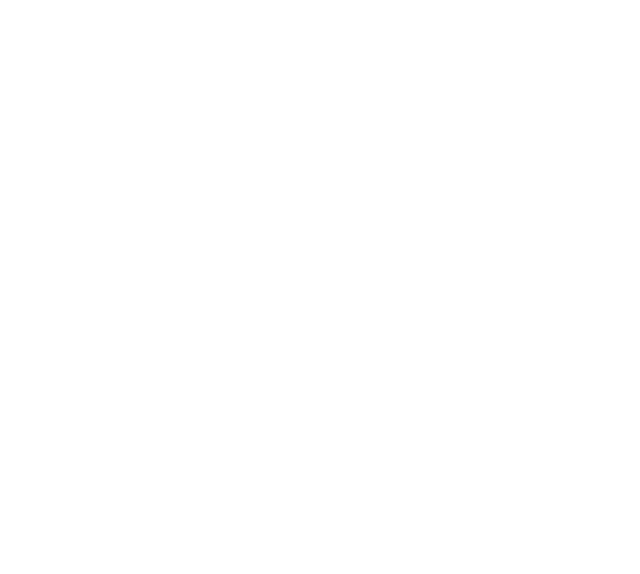
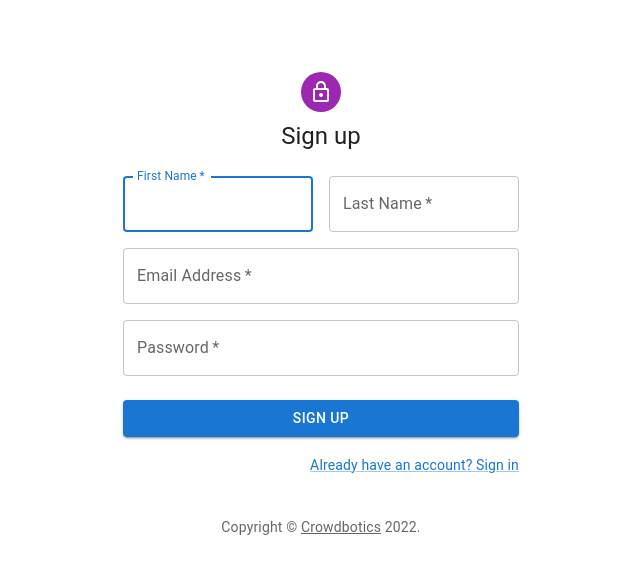
Before and after one commit to samaila-bashir/crowdbotics-dashboard, a React (Create React App) app: page /signup in a window 1280 px wide. Shown: the top 574 px of the page, without its empty margins (319-959 px from the left). Built offline with nearby package versions, Linux system fonts and the light colour scheme.

Commit message:
Implemented Auth route

```diff
--- a/src/App.tsx
+++ b/src/App.tsx
@@ -1,15 +1,19 @@
 import React from "react";
+import { BrowserRouter as Router, Route, Switch,Redirect} from "react-router-dom";
+import AuthRoute from "./auth/auth.route";
+
 import Application from "./dashboard/application/application.list/List.application";
-import { BrowserRouter as Router, Route, Switch } from "react-router-dom";
+
 
 function App() {
   return (
     <Router>
       <div className="app">
         <Switch>
-          <Route exact path="/">
-            <Application />
+          <Route path="/">
+            <AuthRoute />
           </Route>
+          <Redirect from="*" to="/"/>
         </Switch>
       </div>
     </Router>
--- /dev/null
+++ b/src/auth/auth.route.tsx
@@ -0,0 +1,20 @@
+import { Route, Switch, Redirect } from "react-router-dom";
+
+import Login from "./login/Login";
+import Signup from "./signup/Signup";
+
+const AuthRoute = () => {
+    return (
+        <Switch>
+            <Route exact path="/login">
+                <Login />
+            </Route>
+            <Route path="/signup">
+                <Signup />
+            </Route>
+            <Redirect path="*" to="/login" />
+        </Switch>
+    );
+}
+
+export default AuthRoute;
--- a/src/auth/login/Login.tsx
+++ b/src/auth/login/Login.tsx
@@ -1,3 +1,105 @@
-export const Login = () => {
+import * as React from 'react';
+import Avatar from '@mui/material/Avatar';
+import Button from '@mui/material/Button';
+import CssBaseline from '@mui/material/CssBaseline';
+import TextField from '@mui/material/TextField';
+import Link from '@mui/material/Link';
+import Grid from '@mui/material/Grid';
+import Box from '@mui/material/Box';
+import LockOutlinedIcon from '@mui/icons-material/LockOutlined';
+import Typography from '@mui/material/Typography';
+import Container from '@mui/material/Container';
+import { createTheme, ThemeProvider } from '@mui/material/styles';
 
+function Copyright(props: any) {
+  return (
+    <Typography variant="body2" color="text.secondary" align="center" {...props}>
+      {'Copyright © '}
+      <Link color="inherit" href="https://crowdbotics.com/">
+        Crowdbotics
+      </Link>{' '}
+      {new Date().getFullYear()}
+      {'.'}
+    </Typography>
+  );
 }
+
+const theme = createTheme();
+
+export default function SignIn() {
+  const handleSubmit = (event: React.FormEvent<HTMLFormElement>) => {
+    event.preventDefault();
+    const data = new FormData(event.currentTarget);
+    // eslint-disable-next-line no-console
+    console.log({
+      email: data.get('email'),
+      password: data.get('password'),
+    });
+  };
+
+  return (
+    <ThemeProvider theme={theme}>
+      <Container component="main" maxWidth="xs">
+        <CssBaseline />
+        <Box
+          sx={{
+            marginTop: 8,
+            display: 'flex',
+            flexDirection: 'column',
+            alignItems: 'center',
+          }}
+        >
+          <Avatar sx={{ m: 1, bgcolor: 'secondary.main' }}>
+            <LockOutlinedIcon />
+          </Avatar>
+          <Typography component="h1" variant="h5">
+            Sign in
+          </Typography>
+          <Box component="form" onSubmit={handleSubmit} noValidate sx={{ mt: 1 }}>
+            <TextField
+              margin="normal"
+              required
+              fullWidth
+              id="email"
+              label="Email Address"
+              name="email"
+              autoComplete="email"
+              autoFocus
+            />
+            <TextField
+              margin="normal"
+              required
+              fullWidth
+              name="password"
+              label="Password"
+              type="password"
+              id="password"
+              autoComplete="current-password"
+            />
+            <Button
+              type="submit"
+              fullWidth
+              variant="contained"
+              sx={{ mt: 3, mb: 2 }}
+            >
+              Sign In
+            </Button>
+            <Grid container>
+              <Grid item xs>
+                <Link href="#" variant="body2">
+                  Forgot password?
+                </Link>
+              </Grid>
+              <Grid item>
+                <Link href="/signup" variant="body2">
+                  {"Don't have an account? Sign Up"}
+                </Link>
+              </Grid>
+            </Grid>
+          </Box>
+        </Box>
+        <Copyright sx={{ mt: 8, mb: 4 }} />
+      </Container>
+    </ThemeProvider>
+  );
+}
--- a/src/auth/signup/Signup.tsx
+++ b/src/auth/signup/Signup.tsx
@@ -1,3 +1,124 @@
-export const signup = () => {
+import * as React from 'react';
+import Avatar from '@mui/material/Avatar';
+import Button from '@mui/material/Button';
+import CssBaseline from '@mui/material/CssBaseline';
+import TextField from '@mui/material/TextField';
+import Link from '@mui/material/Link';
+import Grid from '@mui/material/Grid';
+import Box from '@mui/material/Box';
+import LockOutlinedIcon from '@mui/icons-material/LockOutlined';
+import Typography from '@mui/material/Typography';
+import Container from '@mui/material/Container';
+import { createTheme, ThemeProvider } from '@mui/material/styles';
 
+function Copyright(props: any) {
+  return (
+    <Typography variant="body2" color="text.secondary" align="center" {...props}>
+      {'Copyright © '}
+      <Link color="inherit" href="https://crowdbotics.com/">
+        Crowdbotics
+      </Link>{' '}
+      {new Date().getFullYear()}
+      {'.'}
+    </Typography>
+  );
 }
+
+const theme = createTheme();
+
+export default function SignUp() {
+  const handleSubmit = (event: React.FormEvent<HTMLFormElement>) => {
+    event.preventDefault();
+    const data = new FormData(event.currentTarget);
+    // eslint-disable-next-line no-console
+    console.log({
+      email: data.get('email'),
+      password: data.get('password'),
+    });
+  };
+
+  return (
+    <ThemeProvider theme={theme}>
+      <Container component="main" maxWidth="xs">
+        <CssBaseline />
+        <Box
+          sx={{
+            marginTop: 8,
+            display: 'flex',
+            flexDirection: 'column',
+            alignItems: 'center',
+          }}
+        >
+          <Avatar sx={{ m: 1, bgcolor: 'secondary.main' }}>
+            <LockOutlinedIcon />
+          </Avatar>
+          <Typography component="h1" variant="h5">
+            Sign up
+          </Typography>
+          <Box component="form" noValidate onSubmit={handleSubmit} sx={{ mt: 3 }}>
+            <Grid container spacing={2}>
+              <Grid item xs={12} sm={6}>
+                <TextField
+                  autoComplete="given-name"
+                  name="firstName"
+                  required
+                  fullWidth
+                  id="firstName"
+                  label="First Name"
+                  autoFocus
+                />
+              </Grid>
+              <Grid item xs={12} sm={6}>
+                <TextField
+                  required
+                  fullWidth
+                  id="lastName"
+                  label="Last Name"
+                  name="lastName"
+                  autoComplete="family-name"
+                />
+              </Grid>
+              <Grid item xs={12}>
+                <TextField
+                  required
+                  fullWidth
+                  id="email"
+                  label="Email Address"
+                  name="email"
+                  autoComplete="email"
+                />
+              </Grid>
+              <Grid item xs={12}>
+                <TextField
+                  required
+                  fullWidth
+                  name="password"
+                  label="Password"
+                  type="password"
+                  id="password"
+                  autoComplete="new-password"
+                />
+              </Grid>
+            </Grid>
+            <Button
+              type="submit"
+              fullWidth
+              variant="contained"
+              sx={{ mt: 3, mb: 2 }}
+            >
+              Sign Up
+            </Button>
+            <Grid container justifyContent="flex-end">
+              <Grid item>
+                <Link href="/login" variant="body2">
+                  Already have an account? Sign in
+                </Link>
+              </Grid>
+            </Grid>
+          </Box>
+        </Box>
+        <Copyright sx={{ mt: 5 }} />
+      </Container>
+    </ThemeProvider>
+  );
+}
```
